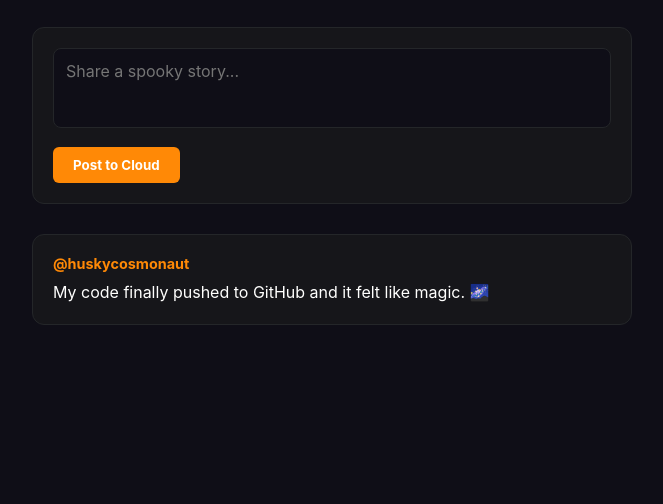
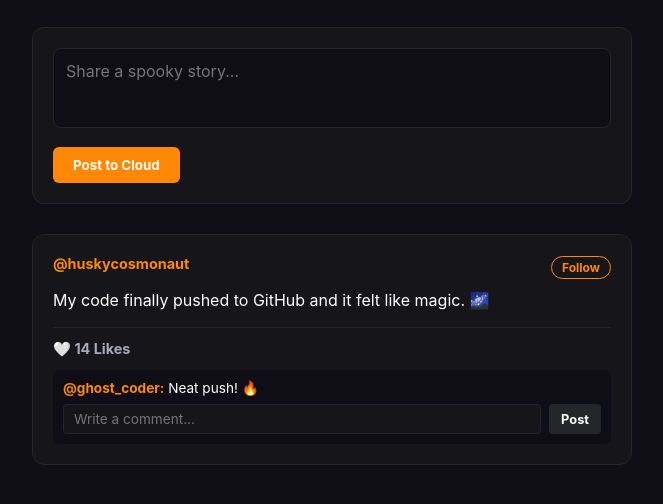
Before and after one commit to huskycosmonaut/spookycloud, a website: page public/index.html in a window 1280 px wide. Shown: the part 154-658 px from the top of the page, without its empty margins (308-971 px from the left). Drawn offline with Linux system fonts and the light colour scheme.

Commit message:
Design interactive social feed card layout with like and comment UI

```diff
--- a/public/index.html
+++ b/public/index.html
@@ -27,12 +27,29 @@
                 </form>
             </div>
 
-            <div class="feed">
-                <div class="story-card">
-                    <h3>@huskycosmonaut</h3>
-                    <p>My code finally pushed to GitHub and it felt like magic. 🌌</p>
-                </div>
+          <div class="feed">
+    <div class="story-card" data-post-id="post_01">
+        <div class="story-header">
+            <h3>@huskycosmonaut</h3>
+            <button class="follow-btn" data-user="@huskycosmonaut">Follow</button>
+        </div>
+        <p class="story-text">My code finally pushed to GitHub and it felt like magic. 🌌</p>
+
+        <div class="social-actions">
+            <button class="like-btn">🤍 <span class="like-count">14</span> Likes</button>
+        </div>
+
+        <div class="comments-section">
+            <div class="comments-list">
+                <div class="comment-item"><strong>@ghost_coder:</strong> Neat push! 🔥</div>
             </div>
+            <div class="comment-input-row">
+                <input type="text" class="comment-input" placeholder="Write a comment...">
+                <button class="send-comment-btn">Post</button>
+            </div>
+        </div>
+    </div>
+</div>
         </section>
 
         <section id="match-page" class="app-page hidden">
--- a/public/style.css
+++ b/public/style.css
@@ -243,3 +243,106 @@ textarea:focus {
 .match-btn:hover {
     background-color: #e57a00;
 }
+/* Social Feed Additions */
+.story-header {
+    display: flex;
+    justify-content: space-between;
+    align-items: center;
+    margin-bottom: 8px;
+}
+
+.follow-btn {
+    background-color: transparent;
+    border: 1px solid #ff8906;
+    color: #ff8906;
+    padding: 3px 10px;
+    font-size: 0.75rem;
+    font-weight: bold;
+    border-radius: 20px;
+    cursor: pointer;
+    transition: 0.2s;
+}
+
+.follow-btn.following {
+    background-color: #242629;
+    border-color: #242629;
+    color: #a7a9be;
+}
+
+.social-actions {
+    margin-top: 15px;
+    border-top: 1px solid #242629;
+    padding-top: 10px;
+}
+
+.like-btn {
+    background: none;
+    border: none;
+    color: #a7a9be;
+    font-size: 0.9rem;
+    cursor: pointer;
+    font-weight: bold;
+    transition: 0.2s;
+}
+
+.like-btn.liked {
+    color: #ffdf6d; /* Golden ghost light glow when liked! */
+}
+
+/* Comments Box Inside Cards */
+.comments-section {
+    margin-top: 12px;
+    background-color: #0f0e17;
+    border-radius: 6px;
+    padding: 10px;
+}
+
+.comments-list {
+    font-size: 0.85rem;
+    margin-bottom: 8px;
+    display: flex;
+    flex-direction: column;
+    gap: 4px;
+}
+
+.comment-item {
+    color: #fffffe;
+}
+
+.comment-item strong {
+    color: #ff8906;
+}
+
+.comment-input-row {
+    display: flex;
+    gap: 8px;
+}
+
+.comment-input {
+    flex: 1;
+    background-color: #16161a;
+    border: 1px solid #242629;
+    border-radius: 4px;
+    color: #fffffe;
+    padding: 6px 10px;
+    font-size: 0.85rem;
+}
+
+.comment-input:focus {
+    outline: 1px solid #ff8906;
+}
+
+.send-comment-btn {
+    background-color: #242629;
+    color: #fffffe;
+    border: none;
+    padding: 0 12px;
+    font-size: 0.8rem;
+    font-weight: bold;
+    border-radius: 4px;
+    cursor: pointer;
+}
+
+.send-comment-btn:hover {
+    background-color: #ff8906;
+}
```
